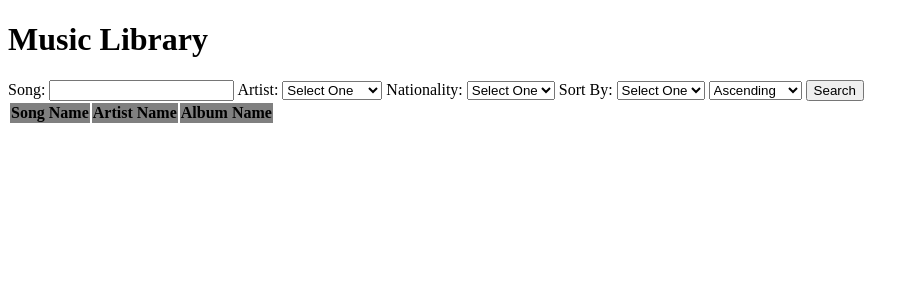
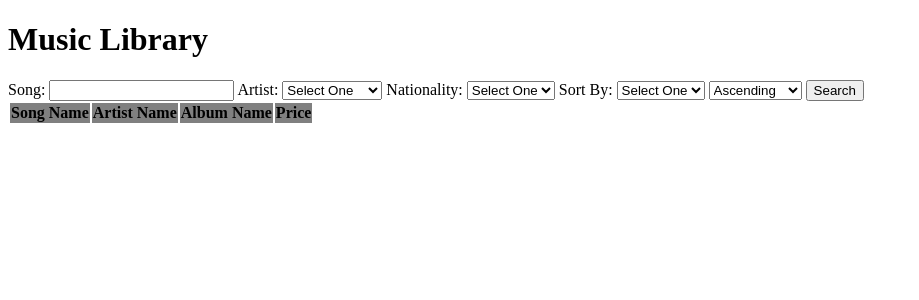
Before and after one commit to ryanlb22/OnlineCatalog, a PHP site: page /SQL.php in a window 1280 px wide. Shown: the top 300 px of the page, without its empty margins (0-919 px from the left). Run offline with PHP 8.4, Linux system fonts and the light colour scheme; tables that the repository leaves empty or names only in its code hold one stand-in row (values such as "Sample post"); lists and menus that the app fills with data are empty.

Commit message:
fixed bugs

```diff
--- a/SQL.php
+++ b/SQL.php
@@ -77,10 +77,13 @@
     $songs = getFilters($filter);
 
     echo "<table>";
-    echo "<tr><th>Song Name</th><th>Artist Name</th><th>Album Name</th></tr>";
+    echo "<tr><th>Song Name</th><th>Artist Name</th><th>Album Name</th><th>Price</th></tr>";
     foreach($songs as $song) {
         echo "<tr>";
-        echo "<td>" .$song['songName'] . "</td><td>" . $song['artistName']  . "</td><td>" . $song['albumName'] . "</td>";
+        echo "<td>" .$song['songName'] . "</td>";
+        echo "<td>" . "<a href='artistInfo.php?artistName=".$song['artistName']."'target='artistInfoFrame'>" . $song['artistName'] . "</a> "  . "</td>";
+        echo "<td>" . $song['albumName'] . "</td>";
+        echo "<td>" . $song['price'] . "</td>";
         echo "</tr>";
     }
     echo"</table>";
@@ -135,6 +138,7 @@
                         <option value="">Select One</option>
                         <option value="songName">Song</option>
                         <option value="artistName">Artist</option>
+                        <option value="price">Price</option>
                     </select>
                     <select name="asc">
                         <option value="ASC">Ascending</option>
@@ -151,10 +155,13 @@
         else {
             $songs = getSongs();
             echo "<table>";
-            echo "<tr><th>Song Name</th><th>Artist Name</th><th>Album Name</th></tr>";
+            echo "<tr><th>Song Name</th><th>Artist Name</th><th>Album Name</th><th>Price</th></tr>";
             foreach($songs as $song) {
                 echo "<tr>";
-                echo "<td>" .$song['songName'] . "</td><td>" . "<a href='artistInfo.php?artistName=".$song['artistName']."'target='artistInfoFrame'>" . $song['artistName'] . "</a> "  . "</td><td>" . $song['albumName'] . "</td>";
+                echo "<td>" .$song['songName'] . "</td>";
+                echo "<td>" . "<a href='artistInfo.php?artistName=".$song['artistName']."'target='artistInfoFrame'>" . $song['artistName'] . "</a> "  . "</td>";
+                echo "<td>" . $song['albumName'] . "</td>";
+                echo "<td>" . $song['price'] . "</td>";
                 echo "</tr>";
             }
             echo"</table>";
```
